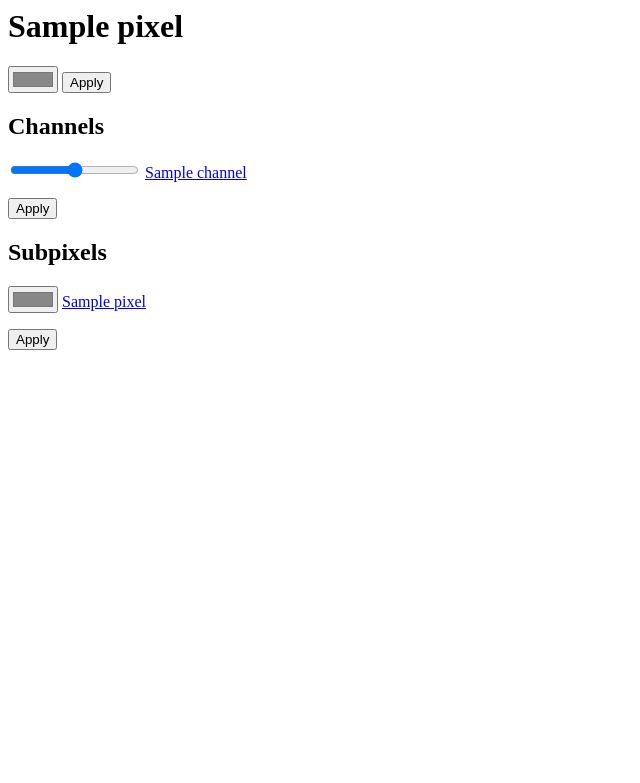
After one commit to reillyeon/webpixels, a Flask app: template templates/pixel.html in a window 1280 px wide. The commit adds this page. Shown: the top 783 px of the page, without its empty margins (0-640 px from the left). Run offline with Flask 2, Linux system fonts and the light colour scheme; the template is opened without the code that fills it: most values are stand-ins (such as "Sample title", 1, 10 or a date in 2020); parts of the project's set-up code (start-up, migrations or seed data) failed here and were passed over.

Commit message:
Add views for pixels and channels.

```diff
--- a/server.py
+++ b/server.py
@@ -84,7 +84,12 @@ def save_config(config_file):
    with open(config_file, 'w') as f:
       f.write(save_data)
 
-@app.route('/')
+def redirect_url():
+   return redirect(request.args.get('next') or \
+                   request.referrer or \
+                   url_for('index'))
+
+@app.route('/', methods=['GET'])
 def index():
    all_pixels = pixels['all'].get_html_color()
 
@@ -113,17 +118,36 @@ def index():
 def pixel(pixel):
    pixel = pixels[pixel]
    if request.method == 'POST':
-      pixel.fade_html_color(request.form['color'])
-      for i in range(40):
-         time.sleep(0.025)
-         pixel.fade_progress(i / 39)
-         pixel.sync()
-      return redirect(url_for('index'))
+      return pixel_post(pixel)
    else:
-      return pixel.get_html_color()
+      return pixel_get(pixel)
+
+def pixel_post(pixel):
+   pixel.fade_html_color(request.form['color'])
+   for i in range(40):
+      time.sleep(0.025)
+      pixel.fade_progress(i / 39)
+      pixel.sync()
+   return redirect_url()
+
+def pixel_get(pixel):
+   channels = None
+   subpixels = None
+
+   if isinstance(pixel, RgbPixel):
+      channels = [(c.get_name(), c.get()) for c in pixel.get_channels()]
+   elif isinstance(pixel, PixelSet):
+      subpixels = [(p.get_name(), p.get_html_color())
+                   for p in pixel.get_pixels()]
+
+   return render_template('pixel.html',
+                          pixel=pixel.get_name(),
+                          color=pixel.get_html_color(),
+                          channels=channels,
+                          subpixels=subpixels)
 
 @app.route('/pixels', methods=['POST'])
-def set_pixels():
+def pixels_post():
    pixel_set = []
    controllers = set()
    for name, pixel in pixels.items():
@@ -141,10 +165,42 @@ def set_pixels():
       for controller in controllers:
          controller.sync()
 
-   return redirect(url_for('index'))
+   return redirect_url()
+
+@app.route('/channel/<channel>', methods=['GET', 'POST'])
+def channel(channel):
+   channel = channels[channel]
+   if request.method == 'POST':
+      return channel_post(channel)
+   else:
+      return channel_get(channel)
+
+def channel_post(channel):
+   channel.set(int(request.form['value']))
+   channel.sync()
+
+   return redirect_url()
+
+def channel_get(channel):
+   return render_template('channel.html',
+                          channel=channel.get_name(),
+                          value=channel.get())
+
+@app.route('/channels', methods=['POST'])
+def channels_post():
+   controllers = set()
+   for name, channel in channels.items():
+      if name in request.form.keys():
+         channel.set(int(request.form[name]))
+         controllers.add(channel.get_controller())
+
+   for controller in controllers:
+      controller.sync()
+
+   return redirect_url()
 
 @app.route('/preset/save', methods=['POST'])
-def save_preset():
+def preset_save():
    preset = {}
 
    for name, pixel in pixels.items():
@@ -159,10 +215,10 @@ def save_preset():
    global last_preset
    last_preset = request.form['preset']
 
-   return redirect(url_for('index'))
+   return redirect_url()
 
 @app.route('/preset/apply', methods=['POST'])
-def apply_preset():
+def preset_apply():
    preset = presets[request.form['preset']]
    pixel_set = []
    controller_set = set()
@@ -183,14 +239,14 @@ def apply_preset():
    global last_preset
    last_preset = request.form['preset']
 
-   return redirect(url_for('index'))
+   return redirect_url()
 
 @app.route('/preset/delete', methods=['POST'])
-def delete_preset():
+def preset_delete():
    del presets[request.form['preset']]
    save_config(config_file)
 
-   return redirect(url_for('index'))
+   return redirect_url()
 
 if __name__ == '__main__':
    import sys
--- a/templates/index.html
+++ b/templates/index.html
@@ -10,14 +10,14 @@
 </form>
 <form method="POST" action="pixels">
   {% for fixture, color in fixtures %}
-  {{ fixture }}:
+  <a href="/pixel/{{ fixture }}">{{ fixture }}</a>:
   <input type="color" name="color_{{ fixture }}" value="{{ color }}" />
   {% endfor %}
   <input type="submit" value="Apply" />
 </form>
 <form method="POST" action="pixels">
   {% for pixel, color in pixels %}
-  {{ pixel }}:
+  <a href="/pixel/{{ pixel }}">{{ pixel }}</a>:
   <input type="color" name="color_{{ pixel }}" value="{{ color }}" />
   {% endfor %}
   <input type="submit" value="Apply" />
--- /dev/null
+++ b/templates/pixel.html
@@ -0,0 +1,33 @@
+<html>
+<head>
+  <title>Pixel: {{ pixel }}</title>
+</head>
+
+<body>
+<h1>{{ pixel }}</h1>
+<form action="/pixel/{{ pixel }}" method="POST">
+  <input type="color" name="color" value="{{ color }}" />
+  <input type="submit" value="Apply" />
+</form>
+{% if channels %}
+<h2>Channels</h2>
+<form action="/channels" method="POST">
+  {% for channel, value in channels %}
+  <input type="range" min="0" max="255" name="{{ channel }}" value="{{ value }}" />
+  <a href="/channel/{{ channel }}">{{ channel }}</a><br />
+  {% endfor %}
+  <p><input type="submit" value="Apply" /></p>
+</form>
+{% endif %}
+{% if subpixels %}
+<h2>Subpixels</h2>
+<form action="/pixels" method="POST">
+  {% for pixel, color in subpixels %}
+  <input type="color" name="color_{{ pixel }}" value="{{ color }}" /></li>
+  <a href="/pixel/{{ pixel }}">{{ pixel }}</a><br />
+  {% endfor %}
+  <p><input type="submit" value="Apply" /></p>
+</form>
+{% endif %}
+</body>
+</html>
--- a/webpixels/__init__.py
+++ b/webpixels/__init__.py
@@ -23,7 +23,7 @@ class Channel(object):
       return self.value
 
    def sync(self):
-      controller.sync()
+      self.controller.sync()
 
    def get_controller(self):
       return self.controller
@@ -121,6 +121,9 @@ class RgbPixel(Pixel):
    def get_controllers(self):
       return self.controllers
 
+   def get_channels(self):
+      return (self.red, self.green, self.blue)
+
 class PixelSet(Pixel):
    def __init__(self, name, pixels):
       super(PixelSet, self).__init__(name)
```
Also changed, not shown: templates/channel.html (added, +13 -0 lines).
